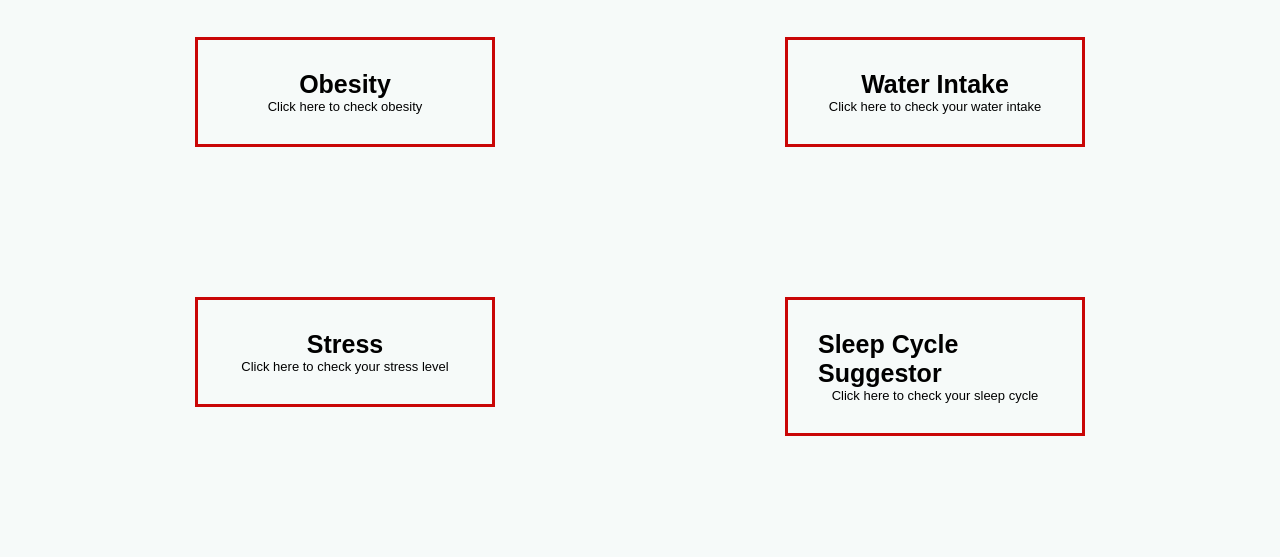
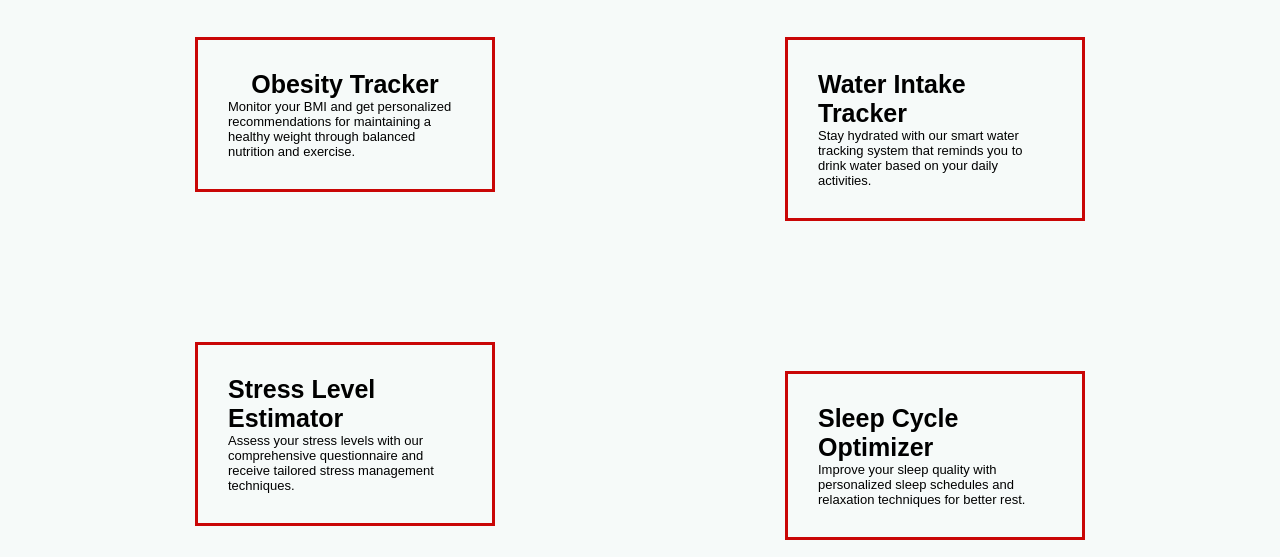
Before and after one commit to aryadeeppradhan/MyHealth, a plain HTML site: page index.html in a window 1280 px wide. Shown: the part 1473-2030 px from the top of the page. Drawn offline with Linux system fonts and the light colour scheme; some packages are replaced by stand-ins of ours; a script that the page names is missing; a web font is replaced by a local one.

Commit message:
removed spline

```diff
--- a/index.html
+++ b/index.html
@@ -57,27 +57,25 @@ Taking care of your health today ensures a better, stronger tomorrow. It’s an
     <div class="category-box">
     <div class="box1">
         <div class="inside-box">
-            <h3>Obesity</h3>
-            <p>Click here to check obesity</p>
+            <h3>Obesity Tracker</h3>
+            <p>Monitor your BMI and get personalized recommendations for maintaining a healthy weight through balanced nutrition and exercise.</p>
         </div>
         <div class="inside-box">
-            <h3>Stress</h3>
-            <p>Click here to check your stress level</p>
+            <h3>Stress Level Estimator</h3>
+            <p>Assess your stress levels with our comprehensive questionnaire and receive tailored stress management techniques.</p>
         </div>
     </div>
     <div class="box2">
         <div class="inside-box">
-            <h3> Water Intake</h3>
-            <p>Click here to check your water intake</p>
+            <h3> Water Intake Tracker</h3>
+            <p>Stay hydrated with our smart water tracking system that reminds you to drink water based on your daily activities.</p>
         </div>
         <div class="inside-box">
-            <h3> Sleep Cycle Suggestor</h3>
-            <p>Click here to check your sleep cycle</p>
+            <h3> Sleep Cycle Optimizer</h3>
+            <p>Improve your sleep quality with personalized sleep schedules and relaxation techniques for better rest.</p>
         </div>
     </div>
 </div>
 </section>
-<script type="module" src="https://unpkg.com/@splinetool/viewer@1.9.96/build/spline-viewer.js"></script>
-<spline-viewer url="https://prod.spline.design/eGC4rl-BjH6ZoNV5/scene.splinecode"></spline-viewer>
 </body>
 </html>
--- a/style.css
+++ b/style.css
@@ -60,7 +60,7 @@ body {
 /* ###################showcase###################### */
 .showcase{
     height: 90vh;
-    background: url("./img/showcase.jpg");;
+    background: linear-gradient(135deg, #6f88fb 0%, #764ba2 50%, #f093fb 100%);
     background-size: cover;
     background-position: center;
     background-repeat: no repeat;
```
